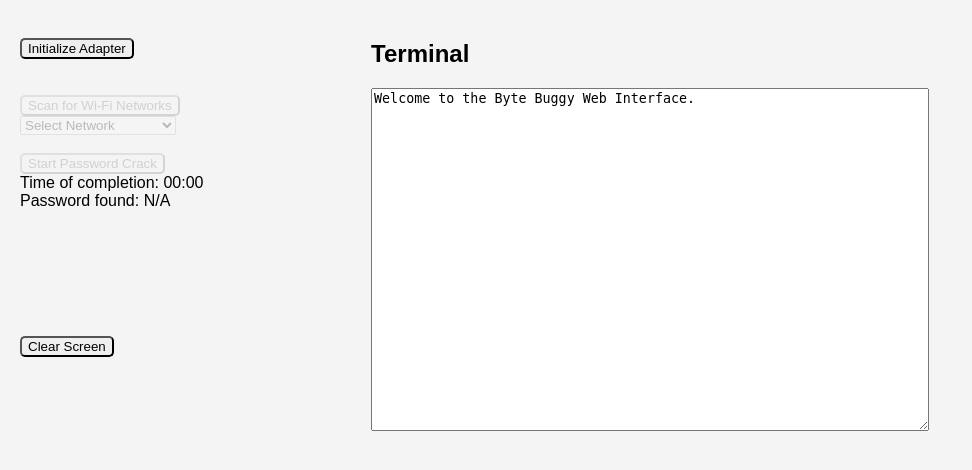
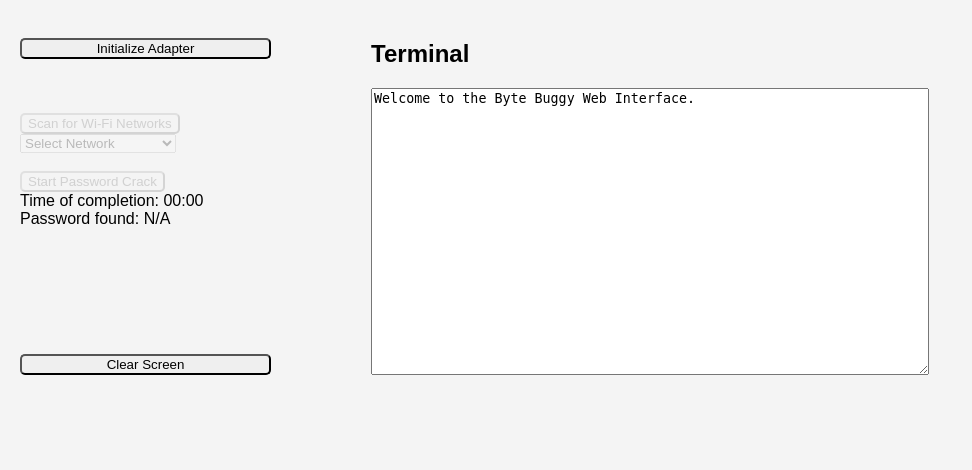
Before and after one commit to RCAttack/byteBuggy2, a Flask app: page / in a window 1280 px wide. Shown: the part 146-616 px from the top of the page, without its empty margins (0-972 px from the left). Run offline with Flask 3, Linux system fonts and the light colour scheme.

Commit message:
Save progress flexbox

```diff
--- a/templates/main.html
+++ b/templates/main.html
@@ -8,6 +8,32 @@
     }
     .button-transparent {
         opacity: 0.5;
+    }
+
+    .flex-container {
+    display: flex;
+    flex-direction: row;
+    }
+
+    .Action {
+    flex: 1;
+    margin-right: 100px;
+    display: flex;
+    flex-direction: column;
+    justify-content: space-between;
+    }
+
+    .log {
+    flex: 1;
+    display: flex;
+    flex-direction: column;
+    }
+
+
+
+    textarea {
+    width: 100%;
+    height: 100%;
     }
 </style>
 
```
